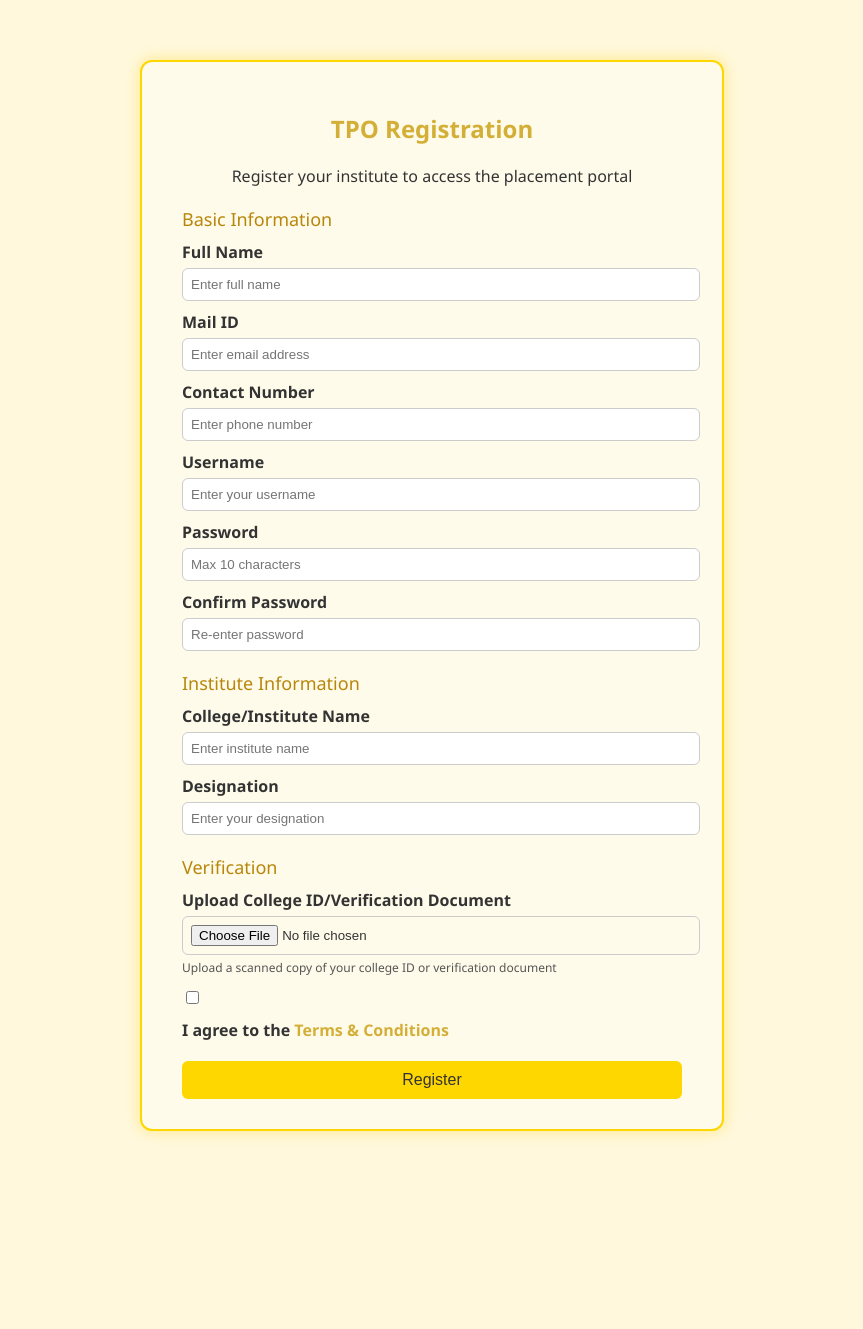
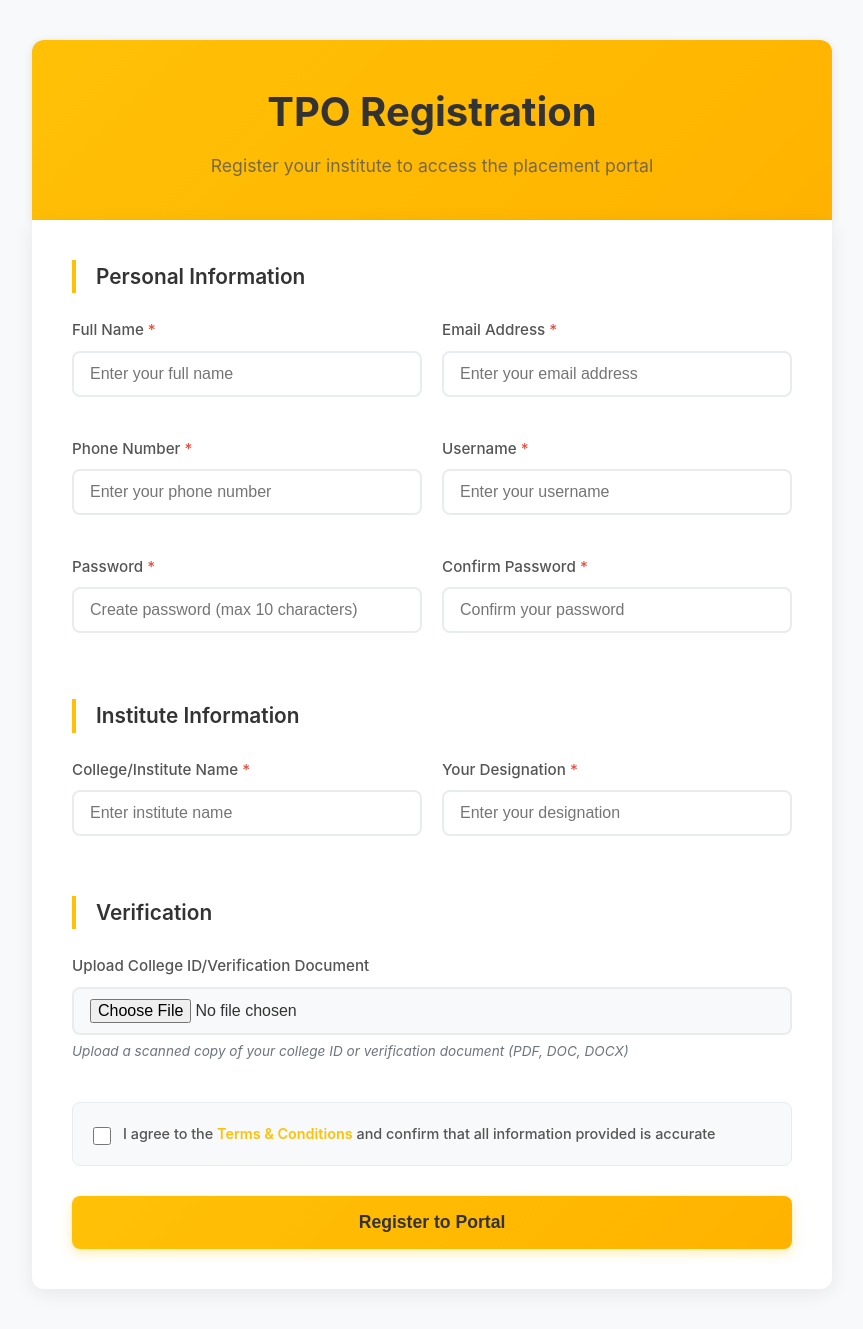
Before and after one commit to anushkathacore18/SUVIDHA-ONLINE-INTERNSHIP, a Flask app: page /register/tpo in a window 1280 px wide. Shown: the whole page, without its empty margins (208-1071 px from the left). Before the commit the page ends 1139 px from the top, so only its background shows below. Run offline with Flask 3, Linux system fonts and the light colour scheme.

Commit message:
Update tpo_registration.html

```diff
--- a/templates/tpo_registration.html
+++ b/templates/tpo_registration.html
@@ -2,217 +2,396 @@
 <html lang="en">
 <head>
   <meta charset="UTF-8">
+  <meta name="viewport" content="width=device-width, initial-scale=1.0">
   <title>TPO Registration</title>
   <style>
-    body {
+    * {
+      box-sizing: border-box;
       margin: 0;
       padding: 0;
-      background-color: #fff8dc;
-      font-family: 'Segoe UI', Tahoma, Geneva, Verdana, sans-serif;
+    }
+
+    body {
+      font-family: -apple-system, BlinkMacSystemFont, 'Segoe UI', Roboto, 'Helvetica Neue', Arial, sans-serif;
+      background-color: #f8f9fa;
+      color: #333;
+      line-height: 1.6;
+    }
+
+    .header {
+      background: linear-gradient(135deg, #FFC107, #FFB300);
+      color: #333;
+      text-align: center;
+      padding: 40px 20px;
+      box-shadow: 0 2px 10px rgba(0,0,0,0.1);
+      max-width: 800px;
+      margin: 40px auto 0;
+      border-radius: 12px 12px 0 0;
+    }
+
+    .header h1 {
+      font-size: 2.5rem;
+      font-weight: 700;
+      margin-bottom: 8px;
       color: #333;
     }
+
+    .header p {
+      font-size: 1.1rem;
+      opacity: 0.8;
+      color: #555;
+    }
+
     .container {
-      max-width: 500px;
-      margin: 60px auto;
-      padding: 30px 40px;
-      background-color: #fffbea;
-      box-shadow: 0 0 15px rgba(255, 208, 0, 0.4);
-      border-radius: 12px;
-      border: 2px solid #ffd700;
+      max-width: 800px;
+      margin: 0 auto 40px;
+      background: #fff;
+      border-radius: 0 0 12px 12px;
+      box-shadow: 0 4px 20px rgba(0,0,0,0.08);
+      overflow: hidden;
     }
-    h2 {
-      text-align: center;
-      color: #d4af37;
+
+    .form-container {
+      padding: 40px;
     }
+
+    .section {
+      margin-bottom: 40px;
+    }
+
+    .section-title {
+      font-size: 1.3rem;
+      font-weight: 600;
+      color: #333;
+      margin-bottom: 25px;
+      padding-left: 20px;
+      border-left: 4px solid #FFC107;
+      position: relative;
+    }
+
+    .form-row {
+      display: grid;
+      grid-template-columns: 1fr 1fr;
+      gap: 20px;
+      margin-bottom: 20px;
+    }
+
+    .form-group {
+      margin-bottom: 20px;
+    }
+
+    .form-group.full-width {
+      grid-column: 1 / -1;
+    }
+
     label {
       display: block;
-      margin: 10px 0 5px;
-      font-weight: bold;
+      font-weight: 500;
+      color: #555;
+      margin-bottom: 8px;
+      font-size: 0.95rem;
     }
+
+    .required {
+      color: #e74c3c;
+    }
+
     input[type="text"],
     input[type="email"],
     input[type="password"],
     input[type="file"] {
       width: 100%;
-      padding: 8px;
-      border: 1px solid #ccc;
-      border-radius: 6px;
+      padding: 12px 16px;
+      border: 2px solid #e9ecef;
+      border-radius: 8px;
+      font-size: 1rem;
+      transition: all 0.3s ease;
+      background-color: #fff;
     }
-    input[type="checkbox"] {
-      margin-right: 6px;
+
+    input[type="text"]:focus,
+    input[type="email"]:focus,
+    input[type="password"]:focus {
+      outline: none;
+      border-color: #FFC107;
+      box-shadow: 0 0 0 3px rgba(255, 193, 7, 0.1);
     }
+
+    input[type="file"] {
+      padding: 10px 16px;
+      background-color: #f8f9fa;
+    }
+
+    input[type="file"]:focus {
+      border-color: #FFC107;
+      background-color: #fff;
+    }
+
+    .file-info {
+      font-size: 0.85rem;
+      color: #6c757d;
+      margin-top: 6px;
+      font-style: italic;
+    }
+
+    .password-strength {
+      font-size: 0.85rem;
+      margin-top: 6px;
+      font-weight: 500;
+    }
+
+    .terms-container {
+      background-color: #f8f9fa;
+      padding: 20px;
+      border-radius: 8px;
+      border: 1px solid #e9ecef;
+      margin: 30px 0;
+    }
+
     .terms {
-      margin: 10px 0;
+      display: flex;
+      align-items: flex-start;
+      gap: 12px;
     }
+
+    .terms input[type="checkbox"] {
+      margin-top: 4px;
+      width: 18px;
+      height: 18px;
+      accent-color: #FFC107;
+    }
+
+    .terms label {
+      margin: 0;
+      font-size: 0.9rem;
+      line-height: 1.5;
+      cursor: pointer;
+    }
+
     .terms a {
-      color: #d4af37;
+      color: #FFC107;
       text-decoration: none;
+      font-weight: 600;
     }
+
     .terms a:hover {
       text-decoration: underline;
     }
-    .btn {
-      background-color: #ffd700;
+
+    .submit-btn {
+      background: linear-gradient(135deg, #FFC107, #FFB300);
       border: none;
       color: #333;
-      padding: 10px 20px;
-      text-align: center;
-      font-size: 16px;
-      margin-top: 10px;
+      padding: 16px 32px;
+      font-size: 1.1rem;
+      font-weight: 600;
+      border-radius: 8px;
       cursor: pointer;
-      border-radius: 6px;
+      transition: all 0.3s ease;
       width: 100%;
+      box-shadow: 0 4px 12px rgba(255, 193, 7, 0.3);
     }
-    .btn:hover {
-      background-color: #e6c200;
+
+    .submit-btn:hover {
+      background: linear-gradient(135deg, #FFB300, #FFA000);
+      transform: translateY(-2px);
+      box-shadow: 0 6px 20px rgba(255, 193, 7, 0.4);
     }
-    .section-title {
-      margin-top: 20px;
-      font-size: 18px;
-      color: #b8860b;
+
+    .submit-btn:active {
+      transform: translateY(0);
     }
-    small {
-      font-size: 12px;
-      color: #555;
-    }
+
     .error {
-      color: red;
-      font-size: 14px;
+      background-color: #f8d7da;
+      color: #721c24;
+      padding: 12px 16px;
+      border-radius: 8px;
+      margin-bottom: 20px;
+      border: 1px solid #f5c6cb;
       text-align: center;
     }
-  </style>
-</head禁止
 
-<head>
-  <meta charset="UTF-8">
-  <title>TPO Registration</title>
-  <style>
-    body {
-      margin: 0;
-      padding: 0;
-      background-color: #fff8dc;
-      font-family: 'Segoe UI', Tahoma, Geneva, Verdana, sans-serif;
-      color: #333;
+    /* Responsive Design */
+    @media (max-width: 768px) {
+      .header h1 {
+        font-size: 2rem;
       }
+
+      .header p {
+        font-size: 1rem;
+      }
+
       .container {
-      max-width: 500px;
-      margin: 60px auto;
-      padding: 30px 40px;
-      background-color: #fffbea;
-      box-shadow: 0 0 15px rgba(255, 208, 0, 0.4);
-      border-radius: 12px;
-      border: 2px solid #ffd700;
+        margin: 0 20px 20px;
+        border-radius: 0 0 8px 8px;
       }
-    h2 {
-      text-align: center;
-      color: #d4af37;
+
+      .header {
+        margin: 20px 20px 0;
+        border-radius: 8px 8px 0 0;
       }
-    label {
-      display: block;
-      margin: 10px 0 5px;
-      font-weight: bold;
+
+      .form-container {
+        padding: 30px 20px;
       }
+
+      .form-row {
+        grid-template-columns: 1fr;
+        gap: 0;
+      }
+
+      .section-title {
+        font-size: 1.2rem;
+        padding-left: 16px;
+      }
+
       input[type="text"],
       input[type="email"],
       input[type="password"],
       input[type="file"] {
-      width: 100%;
-      padding: 8px;
-      border: 1px solid #ccc;
-      border-radius: 6px;
+        padding: 14px 16px;
+        font-size: 16px; /* Prevents zoom on iOS */
       }
-    input[type="checkbox"] {
-      margin-right: 6px;
     }
+
+    @media (max-width: 480px) {
+      .header {
+        padding: 30px 15px;
+      }
+
+      .header h1 {
+        font-size: 1.8rem;
+      }
+
+      .container {
+        margin: 0 15px 15px;
+      }
+
+      .header {
+        margin: 15px 15px 0;
+      }
+
+      .form-container {
+        padding: 20px 15px;
+      }
+
+      .section {
+        margin-bottom: 30px;
+      }
+
       .terms {
-      margin: 10px 0;
+        flex-direction: column;
+        gap: 8px;
       }
-    .terms a {
-      color: #d4af37;
-      text-decoration: none;
+
+      .terms input[type="checkbox"] {
+        margin-top: 0;
       }
-    .terms a:hover {
-      text-decoration: underline;
     }
-    .btn {
-      background-color: #ffd700;
-      border: none;
-      color: #333;
-      padding: 10px 20px;
-      text-align: center;
-      font-size: 16px;
-      margin-top: 10px;
-      cursor: pointer;
-      border-radius: 6px;
-      width: 100%;
+
+    @media (max-width: 320px) {
+      .header h1 {
+        font-size: 1.6rem;
       }
-    .btn:hover {
-      background-color: #e6c200;
+
+      .form-container {
+        padding: 15px 10px;
       }
-    .section-title {
-      margin-top: 20px;
-      font-size: 18px;
-      color: #b8860b;
-    }
-    small {
-      font-size: 12px;
-      color: #555;
-    }
-    .error {
-      color: red;
-      font-size: 14px;
-      text-align: center;
     }
   </style>
 </head>
 <body>
+  <div class="header">
+    <h1>TPO Registration</h1>
+    <p>Register your institute to access the placement portal</p>
+  </div>
+
   <div class="container">
-    <h2>TPO Registration</h2>
-    <p style="text-align: center;">Register your institute to access the placement portal</p>
-    {% if error %}
-      <p class="error">{{ error }}</p>
-    {% endif %}
+    <div class="form-container">
+      <div id="error-container"></div>
+
       <form id="registration-form" action="/register/tpo" method="POST" enctype="multipart/form-data">
-      <div class="section-title">Basic Information</div>
-      <label for="name">Full Name</label>
-      <input type="text" id="name" name="full_name" placeholder="Enter full name" required>
 
-      <label for="email">Mail ID</label>
-      <input type="email" id="email" name="email" placeholder="Enter email address" required>
+        <div class="section">
+          <h2 class="section-title">Personal Information</h2>
 
-      <label for="contact">Contact Number</label>
-      <input type="text" id="contact" name="phone" placeholder="Enter phone number" required>
+          <div class="form-row">
+            <div class="form-group">
+              <label for="name">Full Name <span class="required">*</span></label>
+              <input type="text" id="name" name="full_name" placeholder="Enter your full name" required>
+            </div>
 
-      <label for="username">Username</label>
+            <div class="form-group">
+              <label for="email">Email Address <span class="required">*</span></label>
+              <input type="email" id="email" name="email" placeholder="Enter your email address" required>
+            </div>
+          </div>
+
+          <div class="form-row">
+            <div class="form-group">
+              <label for="contact">Phone Number <span class="required">*</span></label>
+              <input type="text" id="contact" name="phone" placeholder="Enter your phone number" required>
+            </div>
+
+            <div class="form-group">
+              <label for="username">Username <span class="required">*</span></label>
               <input type="text" id="username" name="username" placeholder="Enter your username" required>
+            </div>
+          </div>
 
-      <label for="password">Password</label>
-      <input type="password" id="password" name="password" maxlength="10" placeholder="Max 10 characters" required>
-      <small id="password-strength-text"></small>
+          <div class="form-row">
+            <div class="form-group">
+              <label for="password">Password <span class="required">*</span></label>
+              <input type="password" id="password" name="password" maxlength="10" placeholder="Create password (max 10 characters)" required>
+              <div id="password-strength-text" class="password-strength"></div>
+            </div>
 
-      <label for="confirm-password">Confirm Password</label>
-      <input type="password" id="confirm-password" name="confirm_password" placeholder="Re-enter password" required>
+            <div class="form-group">
+              <label for="confirm-password">Confirm Password <span class="required">*</span></label>
+              <input type="password" id="confirm-password" name="confirm_password" placeholder="Confirm your password" required>
+            </div>
+          </div>
+        </div>
 
-      <div class="section-title">Institute Information</div>
-      <label for="college">College/Institute Name</label>
+        <div class="section">
+          <h2 class="section-title">Institute Information</h2>
+
+          <div class="form-row">
+            <div class="form-group">
+              <label for="college">College/Institute Name <span class="required">*</span></label>
               <input type="text" id="college" name="college" placeholder="Enter institute name" required>
+            </div>
 
-      <label for="designation">Designation</label>
+            <div class="form-group">
+              <label for="designation">Your Designation <span class="required">*</span></label>
               <input type="text" id="designation" name="designation" placeholder="Enter your designation" required>
+            </div>
+          </div>
+        </div>
 
-      <div class="section-title">Verification</div>
+        <div class="section">
+          <h2 class="section-title">Verification</h2>
+
+          <div class="form-group">
             <label for="id-upload">Upload College ID/Verification Document</label>
             <input type="file" id="id-upload" name="verification_doc" accept=".pdf,.doc,.docx">
-      <small>Upload a scanned copy of your college ID or verification document</small>
+            <div class="file-info">Upload a scanned copy of your college ID or verification document (PDF, DOC, DOCX)</div>
+          </div>
+        </div>
 
+        <div class="terms-container">
           <div class="terms">
             <input type="checkbox" id="agree" name="agree" required>
-        <label for="agree">I agree to the <a href="#">Terms & Conditions</a></label>
+            <label for="agree">I agree to the <a href="#">Terms & Conditions</a> and confirm that all information provided is accurate</label>
+          </div>
         </div>
 
-      <button type="submit" class="btn">Register</button>
+        <button type="submit" class="submit-btn">Register to Portal</button>
       </form>
     </div>
+  </div>
+
   <script>
     const form = document.getElementById('registration-form');
     const passwordInput = document.getElementById('password');
@@ -232,20 +411,24 @@
       if (hasSpecial) strength++;
 
       if (password.length === 0) {
-        passwordInput.style.backgroundColor = 'white';
+        passwordInput.style.backgroundColor = '#fff';
+        passwordInput.style.borderColor = '#e9ecef';
         strengthText.textContent = '';
       } else if (strength === 1 || password.length < 6) {
-        passwordInput.style.backgroundColor = '#ffcccc';
+        passwordInput.style.backgroundColor = '#ffebee';
+        passwordInput.style.borderColor = '#f44336';
         strengthText.textContent = 'Weak password';
-        strengthText.style.color = '#cc0000';
+        strengthText.style.color = '#f44336';
       } else if (strength === 2) {
-        passwordInput.style.backgroundColor = '#fff4cc';
+        passwordInput.style.backgroundColor = '#fff3e0';
+        passwordInput.style.borderColor = '#ff9800';
         strengthText.textContent = 'Moderate password';
-        strengthText.style.color = '#ff9900';
+        strengthText.style.color = '#ff9800';
       } else if (strength === 3 && password.length >= 6) {
-        passwordInput.style.backgroundColor = '#d4fcd4';
+        passwordInput.style.backgroundColor = '#e8f5e8';
+        passwordInput.style.borderColor = '#4caf50';
         strengthText.textContent = 'Strong password';
-        strengthText.style.color = '#33cc33';
+        strengthText.style.color = '#4caf50';
       }
     });
 
@@ -256,7 +439,35 @@
 
       if (password !== confirmPassword) {
         e.preventDefault();
-        alert('Passwords do not match!');
+
+        // Show error message
+        const errorContainer = document.getElementById('error-container');
+        errorContainer.innerHTML = '<div class="error">Passwords do not match! Please ensure both password fields are identical.</div>';
+
+        // Scroll to top to show error
+        errorContainer.scrollIntoView({ behavior: 'smooth' });
+
+        // Highlight confirm password field
+        confirmPasswordInput.style.borderColor = '#f44336';
+        confirmPasswordInput.style.backgroundColor = '#ffebee';
+
+        // Reset highlight after focus
+        confirmPasswordInput.addEventListener('focus', () => {
+          confirmPasswordInput.style.borderColor = '#FFC107';
+          confirmPasswordInput.style.backgroundColor = '#fff';
+          errorContainer.innerHTML = '';
+        }, { once: true });
+      }
+    });
+
+    // Remove error styling on input
+    confirmPasswordInput.addEventListener('input', () => {
+      if (confirmPasswordInput.value === passwordInput.value) {
+        confirmPasswordInput.style.borderColor = '#4caf50';
+        confirmPasswordInput.style.backgroundColor = '#e8f5e8';
+      } else {
+        confirmPasswordInput.style.borderColor = '#e9ecef';
+        confirmPasswordInput.style.backgroundColor = '#fff';
       }
     });
   </script>
```
Lines whose indentation alone changed are shown as unchanged.
